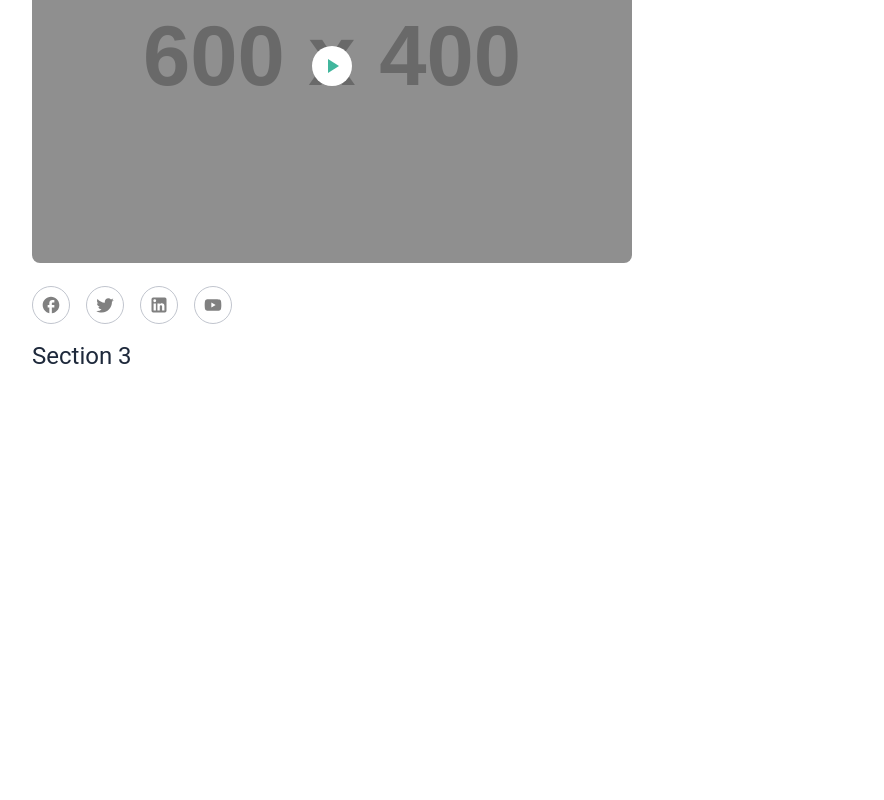
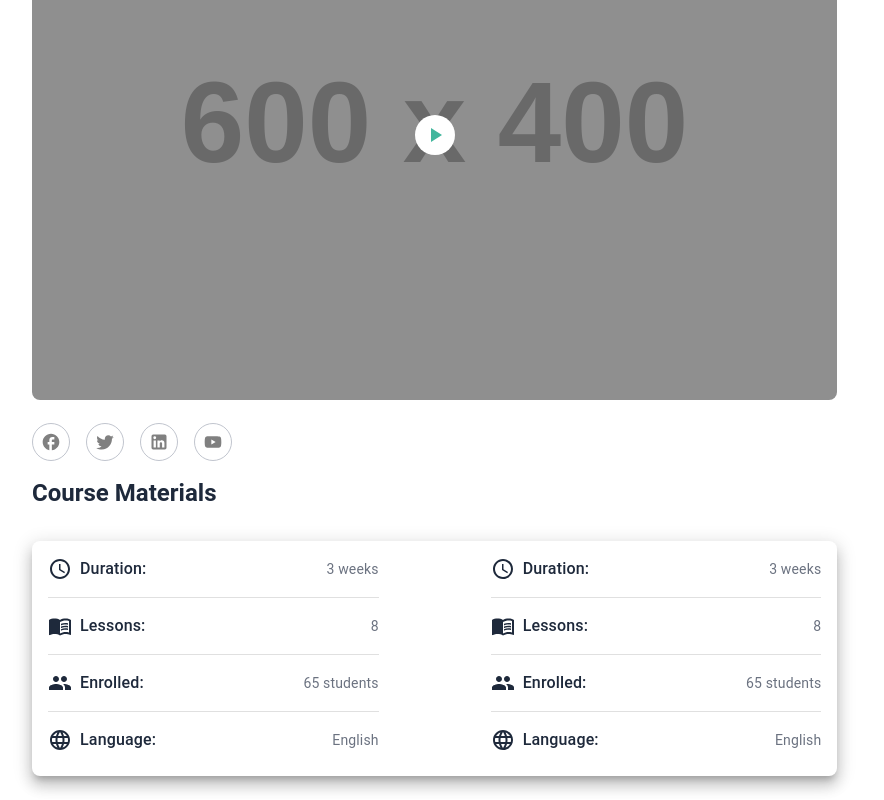
Before and after one commit to Kerolos2000/ITLegend, a React (Vite) app: page / in a window 1280 px wide. Shown: the part 299-1099 px from the top of the page, without its empty margins (0-884 px from the left). Before the commit the page ends 800 px from the top, so only its background shows below. Built offline with nearby package versions, Linux system fonts and the light colour scheme.

Commit message:
feat: 🎸 add HomeCourseMaterials section

```diff
--- /dev/null
+++ b/src/pages/home/HomeCourseMaterials.tsx
@@ -0,0 +1,92 @@
+import AccessTimeIcon from '@mui/icons-material/AccessTime';
+import LanguageIcon from '@mui/icons-material/Language';
+import MenuBookIcon from '@mui/icons-material/MenuBook';
+import PeopleIcon from '@mui/icons-material/People';
+import {
+	Card,
+	CardContent,
+	Divider,
+	Grid2,
+	Stack,
+	Typography,
+} from '@mui/material';
+import React from 'react';
+import { Section } from 'src/components';
+
+const courseInfo = [
+	{ icon: <AccessTimeIcon />, label: 'Duration:', value: '3 weeks' },
+	{ icon: <MenuBookIcon />, label: 'Lessons:', value: '8' },
+	{ icon: <PeopleIcon />, label: 'Enrolled:', value: '65 students' },
+	{ icon: <LanguageIcon />, label: 'Language:', value: 'English' },
+];
+
+export interface HomeCourseMaterialsProps {}
+
+export const HomeCourseMaterials: React.FC<HomeCourseMaterialsProps> = () => {
+	return (
+		<Section
+			id='home-course-materials'
+			subSection
+		>
+			<Typography
+				sx={{ fontWeight: 'bold', mb: 2 }}
+				variant='h5'
+			>
+				Course Materials
+			</Typography>
+			<Card
+				sx={{
+					backgroundColor: 'background.default',
+					boxShadow: theme => theme.shadows[10],
+				}}
+			>
+				<CardContent>
+					<Grid2
+						container
+						spacing={{ md: 14, xs: 6 }}
+					>
+						{[1, 2].map((_, index) => (
+							<Grid2
+								key={index}
+								size={{ md: 6, xs: 12 }}
+							>
+								{courseInfo.map((info, i) => (
+									<>
+										<Stack
+											alignItems='center'
+											direction='row'
+											justifyContent='space-between'
+										>
+											<Stack
+												alignItems='center'
+												direction='row'
+												spacing={1}
+											>
+												{info.icon}
+												<Typography
+													sx={{ fontWeight: 'medium' }}
+													variant='body1'
+												>
+													{info.label}
+												</Typography>
+											</Stack>
+											<Typography
+												color='text.secondary'
+												variant='body2'
+											>
+												{info.value}
+											</Typography>
+										</Stack>
+										{i < courseInfo.length - 1 && (
+											<Divider sx={{ my: 2 }} />
+										)}{' '}
+									</>
+								))}
+							</Grid2>
+						))}
+					</Grid2>
+				</CardContent>
+			</Card>
+		</Section>
+	);
+};
--- a/src/pages/home/HomeLayout.tsx
+++ b/src/pages/home/HomeLayout.tsx
@@ -2,6 +2,7 @@ import { Grid2, Typography } from '@mui/material';
 import React from 'react';
 import { Section } from 'src/components';
 
+import { HomeCourseMaterials } from './HomeCourseMaterials';
 import { HomeVideoSection } from './HomeVideoSection';
 
 export interface HomeLayoutProps {}
@@ -14,24 +15,24 @@ export const HomeLayout: React.FC<HomeLayoutProps> = () => {
 				spacing={2}
 			>
 				<Grid2
-					size={{ md: 6, xs: 12 }}
+					size={{ md: 8, xs: 12 }}
 					sx={{ order: { md: 1, xs: 1 } }}
 				>
 					<HomeVideoSection />
 				</Grid2>
 
 				<Grid2
-					size={{ md: 6, xs: 12 }}
+					size={{ md: 4, xs: 12 }}
 					sx={{ order: { md: 1, xs: 2 } }}
 				>
 					<Typography variant='h5'>Section 1</Typography>
 				</Grid2>
 
 				<Grid2
-					size={{ md: 6, xs: 12 }}
+					size={{ md: 8, xs: 12 }}
 					sx={{ order: { md: 2, xs: 3 } }}
 				>
-					<Typography variant='h5'>Section 3</Typography>
+					<HomeCourseMaterials />
 				</Grid2>
 			</Grid2>
 		</Section>
```
